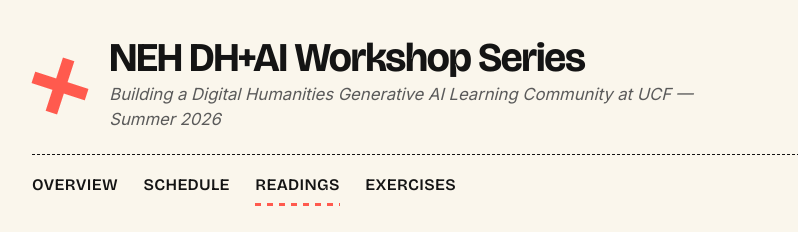
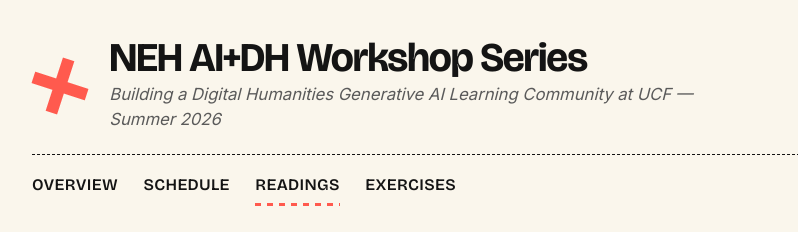
Before and after one commit to AMSUCF/NEH_AI_DH, a Jekyll site: the page built from readings.md, in a window 1280 px wide and 900 px high. Shown: the top 232 px of the window, without its empty margins (64-862 px from the left). Built offline with Jekyll 4.4.1, drawn with Linux system fonts in a browser that asks for light colours.

```diff
--- a/_config.yml
+++ b/_config.yml
@@ -1,4 +1,4 @@
-title: NEH DH+AI Workshop Series
+title: NEH AI+DH Workshop Series
 description: Building a Digital Humanities Generative AI Learning Community at UCF — Summer 2026
 baseurl: "/NEH_AI_DH"
 url: "https://amsucf.github.io"
--- a/assets/css/style.scss
+++ b/assets/css/style.scss
@@ -1,7 +1,7 @@
 ---
 ---
 /* ============================================================
-   NEH DH+AI Workshop Series — Modern-Quilt Design System
+   NEH AI+DH Workshop Series — Modern-Quilt Design System
    ============================================================ */
 
 :root {
--- a/readings.md
+++ b/readings.md
@@ -135,4 +135,4 @@ The full reading lists for related courses are linked here for reference:
 
 - Salter. ENG 6806 *Humanities in the Age of AI* — see the [HumanitiesAI course site](https://amsucf.github.io/HumanitiesAI/).
 - Salter. ENG 6819 *Critical Making in Digital Humanities* — see the [CriticalMaking2026 course site](https://amsucf.github.io/CriticalMaking2026/).
-- Salter & Murray. *DH+AI 2026* — see the [DHSI 2026 course site](https://amsucf.github.io/DHSI_DH_AI_2026/).
+- Salter & Murray. *AI+DH 2026* — see the [DHSI 2026 course site](https://amsucf.github.io/DHSI_DH_AI_2026/).
```
